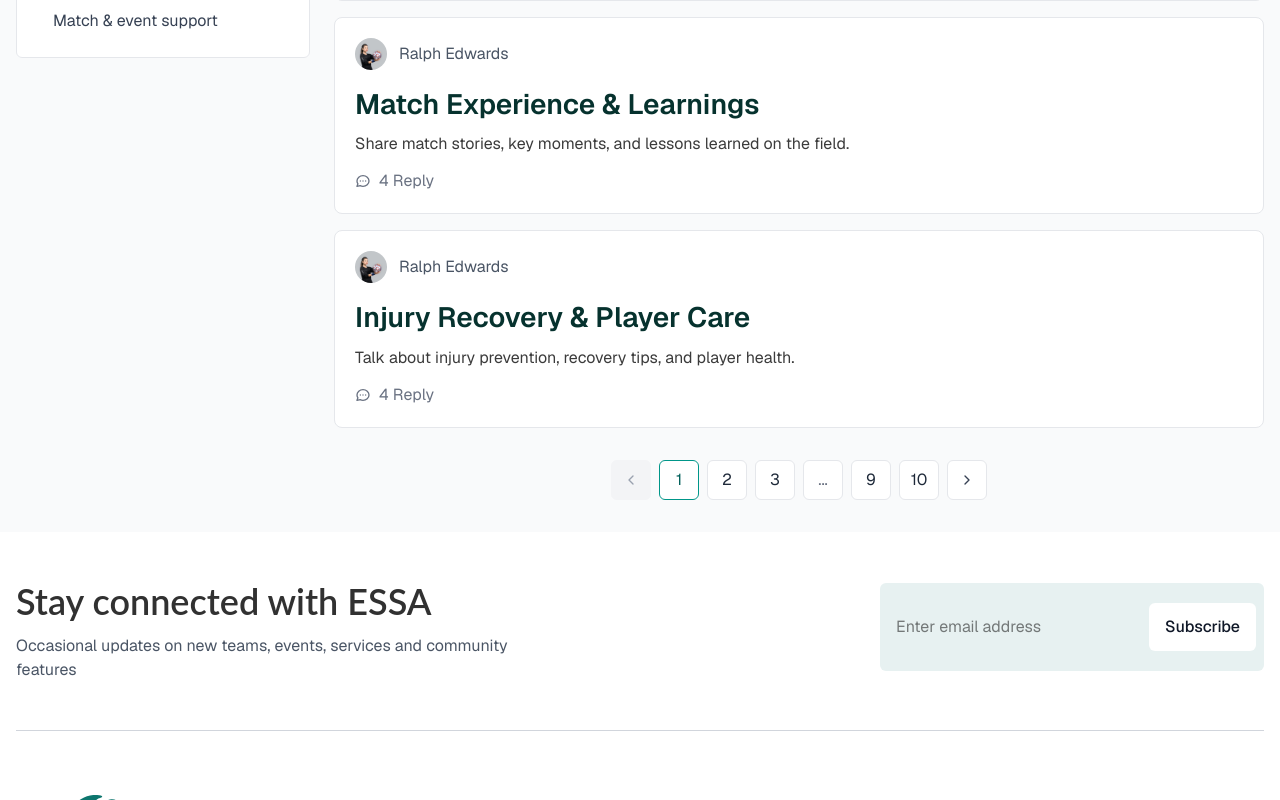
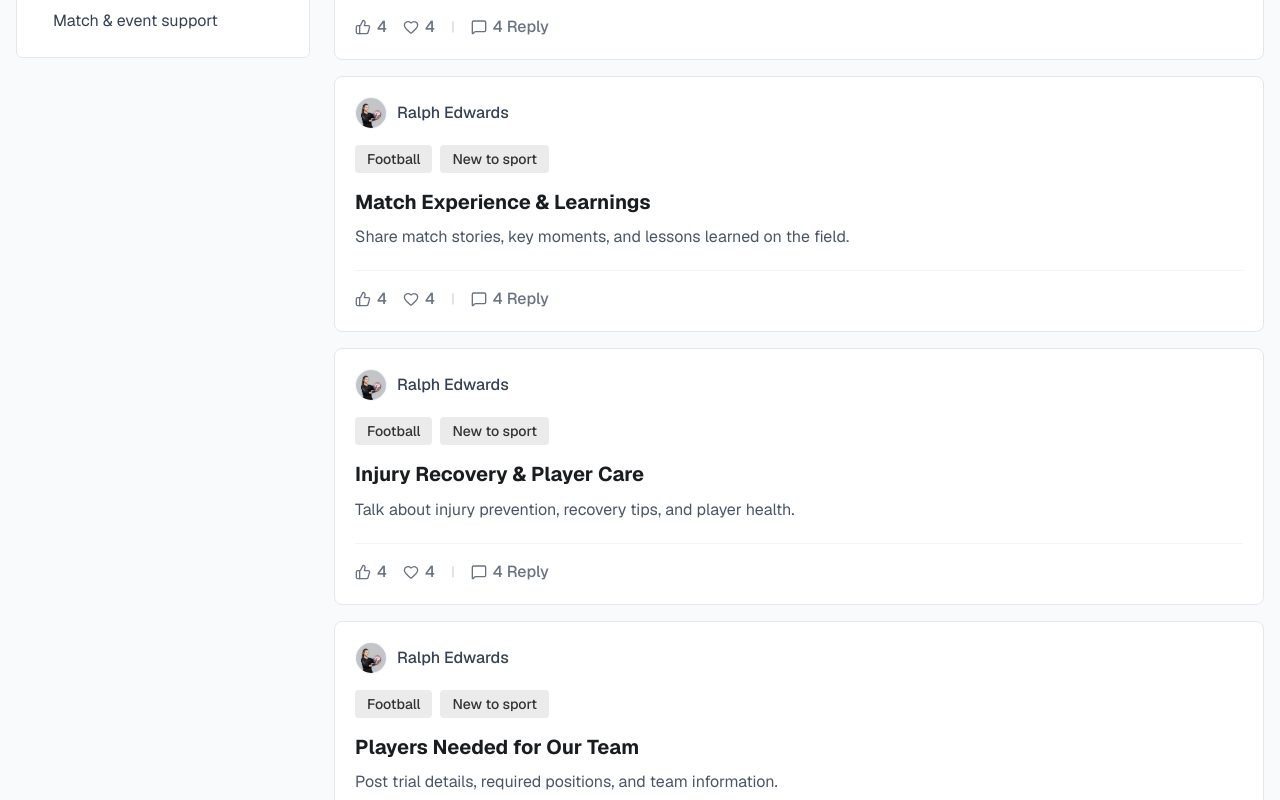
Before and after one commit to MTS-Services/soniamalik14, a React (Vite) app: page /community in a window 1280 px wide. Shown: the part 440-1240 px from the top of the page. Built offline with nearby package versions, Linux system fonts and the light colour scheme.

Commit message:
feat: enhance ForumTopicCard with expanded details, tags, and interaction features

```diff
--- a/src/pages/public/public_community/CommunityView.jsx
+++ b/src/pages/public/public_community/CommunityView.jsx
@@ -18,6 +18,7 @@ const CommunityView = () => {
   const [showShareModal, setShowShareModal] = useState(false);
 
   const sports = ['All', 'Football', 'Netball', 'Padel', 'Squash', 'Cricket', 'Multi-Sport', 'Not sport-specific'];
+  const itemsPerPage = 6;
 
   const handleShareExperience = (formData) => {
     console.log('New thread created:', formData);
@@ -74,8 +75,86 @@ const CommunityView = () => {
       description: 'Talk about injury prevention, recovery tips, and player health.',
       replies: 4,
       avatar: '/images/avatars/user3.jpg'
+    },
+    {
+      id: 4,
+      author: 'Ralph Edwards',
+      title: 'Players Needed for Our Team',
+      description: 'Post trial details, required positions, and team information.',
+      replies: 4,
+      avatar: '/images/avatars/user4.jpg'
+    },
+    {
+      id: 5,
+      author: 'Ralph Edwards',
+      title: "Women's Football Event Announcements",
+      description: 'Share upcoming tournaments, trials, friendly matches, or events.',
+      replies: 4,
+      avatar: '/images/avatars/user5.jpg'
+    },
+    {
+      id: 6,
+      author: 'Ralph Edwards',
+      title: 'Club Management & Team Building',
+      description: 'Discuss team management, scheduling, and player development.',
+      replies: 4,
+      avatar: '/images/avatars/user6.jpg'
+    },
+    {
+      id: 7,
+      author: 'Ralph Edwards',
+      title: 'Physio, Fitness & Nutrition Support',
+      description: 'Offer physiotherapy, fitness training, and nutrition services.',
+      replies: 4,
+      avatar: '/images/avatars/user7.jpg'
+    },
+    {
+      id: 8,
+      author: 'Ralph Edwards',
+      title: 'Women in Football – Stories & Inspiration',
+      description: 'Share journeys, success stories, and motivation for women in football.',
+      replies: 4,
+      avatar: '/images/avatars/user8.jpg'
+    },
+    {
+      id: 9,
+      author: 'Ralph Edwards',
+      title: 'Challenges Faced by Women Footballers',
+      description: 'Discuss common challenges and support each other with solutions.',
+      replies: 4,
+      avatar: '/images/avatars/user9.jpg'
+    },
+    {
+      id: 10,
+      author: 'Ralph Edwards',
+      title: 'Mental Health & Wellbeing',
+      description: 'Discuss mental strength, dealing with pressure, and player wellness.',
+      replies: 4,
+      avatar: '/images/avatars/user10.jpg'
+    },
+    {
+      id: 11,
+      author: 'Ralph Edwards',
+      title: 'Sponsorship & Funding Opportunities',
+      description: 'Share information about sponsorships, grants, and funding for clubs.',
+      replies: 4,
+      avatar: '/images/avatars/user11.jpg'
+    },
+    {
+      id: 12,
+      author: 'Ralph Edwards',
+      title: 'Youth Development Programs',
+      description: 'Discuss grassroots development and youth engagement in sports.',
+      replies: 4,
+      avatar: '/images/avatars/user12.jpg'
     }
   ];
+
+  // Calculate pagination
+  const totalPages = Math.ceil(topics.length / itemsPerPage);
+  const startIndex = (currentPage - 1) * itemsPerPage;
+  const endIndex = startIndex + itemsPerPage;
+  const paginatedTopics = topics.slice(startIndex, endIndex);
 
   return (
     <div className="min-h-screen bg-gray-50 py-6 lg:py-8">
@@ -117,11 +196,10 @@ const CommunityView = () => {
                     <button
                       key={sport}
                       onClick={() => setActiveSport(sport)}
-                      className={`px-4 py-2 rounded-lg text-sm md:text-base font-medium transition-colors ${
-                        activeSport === sport
+                      className={`px-4 py-2 rounded-lg text-sm md:text-base font-medium transition-colors ${activeSport === sport
                           ? 'bg-[#147B6B] text-white'
                           : 'bg-[#91C0BC] text-[#242424] hover:bg-[#7db0ac]'
-                      }`}
+                        }`}
                     >
                       {sport}
                     </button>
@@ -154,7 +232,7 @@ const CommunityView = () => {
             )}
 
             <div className="space-y-2 lg:space-y-4 mb-8">
-              {topics.map((topic) => (
+              {paginatedTopics.map((topic) => (
                 <ForumTopicCard
                   key={topic.id}
                   topic={topic}
@@ -163,11 +241,13 @@ const CommunityView = () => {
               ))}
             </div>
 
-            <Pagination
-              page={currentPage}
-              total={10}
-              onChange={setCurrentPage}
-            />
+            {totalPages > 1 && (
+              <Pagination
+                page={currentPage}
+                total={totalPages}
+                onChange={setCurrentPage}
+              />
+            )}
           </div>
         </div>
       </Container>
--- a/src/pages/public/public_community/components/ForumTopicCard.jsx
+++ b/src/pages/public/public_community/components/ForumTopicCard.jsx
@@ -1,43 +1,145 @@
-import React from 'react';
-import { Link } from 'react-router-dom';
+import React, { useState } from 'react';
+import { ThumbsUp, Heart, MessageSquare, Send, MapPin, Calendar, Clock } from 'lucide-react';
 
 const ForumTopicCard = ({ topic, isLoggedIn = false }) => {
-  const { author, title, description, replies, avatar } = topic;
+  const [isExpanded, setIsExpanded] = useState(false);
+
+  // Merging passed topic data with fallbacks to match the UI in your screenshots
+  const {
+    author = 'Ralph Edwards',
+    title = 'How to balance strength training with competitive netball?',
+    description = "I'm starting to play more on asphalt courts and my current trainers are wearing down fast. Any recommendations for durable soles?",
+    replies = 4,
+    avatar,
+    tags = ['Football', 'New to sport'],
+    likes = 4,
+    hearts = 4,
+
+    // Optional Event/Match specific fields (shown in image 2)
+    location = topic.location || null,
+    date = topic.date || '1 Mar 2026',
+    time = topic.time || '1 Mar 2026',
+
+    // Mock comments for the expanded state
+    comments = [
+      { author: 'Ralph Edwards', text: 'I usually train for 40-45 minutes a day, focusing on ball control and passing. Even simple drills help a lot when done consistently.' },
+      { author: 'Ralph Edwards', text: 'Morning stretching and light cardio have really improved my flexibility and reduced muscle soreness after matches.' },
+      { author: 'Ralph Edwards', text: "I watch professional women's matches to learn positioning and decision-making. It helps me understand the game better." }
+    ]
+  } = topic || {};
 
   return (
-    <Link to={`/community/${topic.id}`} className="block">
-      <div className="bg-white border border-gray-200 rounded-lg p-5 hover:shadow-sm transition-shadow">
-      {/* Author Badge */}
-      <div className="flex items-center gap-3 mb-3">
+    <div className="bg-white border border-gray-200 rounded-lg p-5 mb-4 transition-all">
+      {/* Header: Avatar & Name */}
+      <div className="flex items-center gap-2.5 mb-4">
         <img
-          src={ '/images/login/image_2.jpg'}
+          src={'/images/login/image_2.jpg'}
           alt={author}
-          className="w-8 h-8 rounded-full object-cover"
+          className="w-8 h-8 rounded-full object-cover border border-gray-100"
         />
-        <span className="inline-block text-base text-gray-600">
+        <span className="text-base text-gray-700 font-medium">
           {author}
         </span>
       </div>
 
+      {/* Tags */}
+      <div className="flex flex-wrap gap-2 mb-4">
+        {tags.map((tag, i) => (
+          <span key={i} className="bg-[#EBEBEB] text-[#333333] px-3 py-1 text-sm rounded font-medium">
+            {tag}
+          </span>
+        ))}
+      </div>
+
+      {/* Conditional Event Info (Shows if location exists, matching Image 2 layout) */}
+      {location && (
+        <div className="flex flex-wrap items-center justify-between text-[#4A5568] text-sm mb-4 font-medium">
+          <div className="flex items-center gap-1.5"><MapPin className="w-4 h-4 text-gray-500" /> {location}</div>
+          <div className="flex items-center gap-1.5"><Calendar className="w-4 h-4 text-gray-500" /> {date}</div>
+          <div className="flex items-center gap-1.5"><Clock className="w-4 h-4 text-gray-500" /> {time}</div>
+        </div>
+      )}
+
       {/* Topic Title */}
-      <h3 className="subtitle text-cardTitle font-semibold mb-1">
+      <h3 className="text-[18px] md:text-xl font-bold text-[#1A1D1F] mb-2 leading-snug">
         {title}
       </h3>
 
-      {/* Description */}
-      <p className="description mb-3">
-        {description}
-      </p>
+      {/* Description (Only render if it exists) */}
+      {description && (
+        <p className="text-[#4A5568] text-base mb-5 leading-relaxed">
+          {description}
+        </p>
+      )}
 
-      {/* Reply Count */}
-      <div className="flex items-center gap-2 text-base text-gray-500">
-        <svg className="w-4 h-4" fill="none" stroke="currentColor" viewBox="0 0 24 24">
-          <path strokeLinecap="round" strokeLinejoin="round" strokeWidth={2} d="M8 12h.01M12 12h.01M16 12h.01M21 12c0 4.418-4.03 8-9 8a9.863 9.863 0 01-4.255-.949L3 20l1.395-3.72C3.512 15.042 3 13.574 3 12c0-4.418 4.03-8 9-8s9 3.582 9 8z" />
-        </svg>
-        <span>{replies} Reply</span>
-      </div>
-      </div>
-    </Link>
+      {/* Conditional Checkboxes (For Event posts like Image 2) */}
+      {location && isExpanded && (
+        <div className="flex items-center gap-5 mb-5 text-[13px] text-gray-600 font-medium border-b border-gray-100 pb-5">
+          <label className="flex items-center gap-2 cursor-pointer">
+            <input type="checkbox" className="rounded-sm border-gray-300 text-[#147B6B] focus:ring-[#147B6B]" />
+            Help found
+          </label>
+          <label className="flex items-center gap-2 cursor-pointer">
+            <input type="checkbox" className="rounded-sm border-gray-300 text-[#147B6B] focus:ring-[#147B6B]" />
+            Still looking
+          </label>
+        </div>
+      )}
+
+      {/* Footer / Interaction Bar */}
+      {!isExpanded && (
+        <div className="border-t border-gray-100 pt-4 mt-2 flex items-center gap-4 text-[13px] text-gray-500 font-medium">
+          <button className="flex items-center gap-1.5 text-base hover:text-gray-800 transition-colors">
+            <ThumbsUp className="w-4 h-4" /> {likes}
+          </button>
+
+          <button className="flex items-center gap-1.5 text-base hover:text-gray-800 transition-colors">
+            <Heart className="w-4 h-4" /> {hearts}
+          </button>
+
+          <span className="text-gray-300">|</span>
+
+          <button
+            onClick={() => setIsExpanded(true)}
+            className="flex items-center gap-1.5 text-base hover:text-gray-800 transition-colors cursor-pointer"
+          >
+            <MessageSquare className="w-4 h-4" /> {replies} Reply
+          </button>
+        </div>
+      )}
+
+      {/* Expanded Reply Section */}
+      {isExpanded && (
+        <div className="mt-6 animate-in fade-in slide-in-from-top-2 duration-200">
+          <h4 className="text-base font-bold text-[#1A1D1F] mb-4">Reply</h4>
+
+          {/* Comments List */}
+          <div className="space-y-3 mb-4">
+            {comments.map((comment, idx) => (
+              <div key={idx} className="bg-[#F6F6F6] p-4 rounded-lg">
+                <div className="text-base font-medium text-gray-800 mb-1.5">{comment.author}</div>
+                <p className="text-base text-[#4A5568] leading-relaxed">{comment.text}</p>
+              </div>
+            ))}
+          </div>
+
+          {/* Reply Input Box */}
+          <div className="flex items-center gap-3 bg-[#F0F5F4] p-2 rounded-lg mt-2">
+            <input
+              type="text"
+              placeholder="Write your reply"
+              className="w-full bg-transparent border-none focus:ring-0 text-[14px] px-3 placeholder-gray-500 outline-none text-[#1A1D1F]"
+            />
+            <button
+              onClick={() => setIsExpanded(false)} // Adding toggle logic back to close if needed
+              className="bg-[#147B6B] p-2.5 rounded-lg text-white shrink-0 hover:bg-[#0D655D] transition-colors"
+            >
+              <Send className="w-5 h-5 ml-[-2px] mt-[1px]" />
+            </button>
+          </div>
+        </div>
+      )}
+    </div>
   );
 };
 
```
